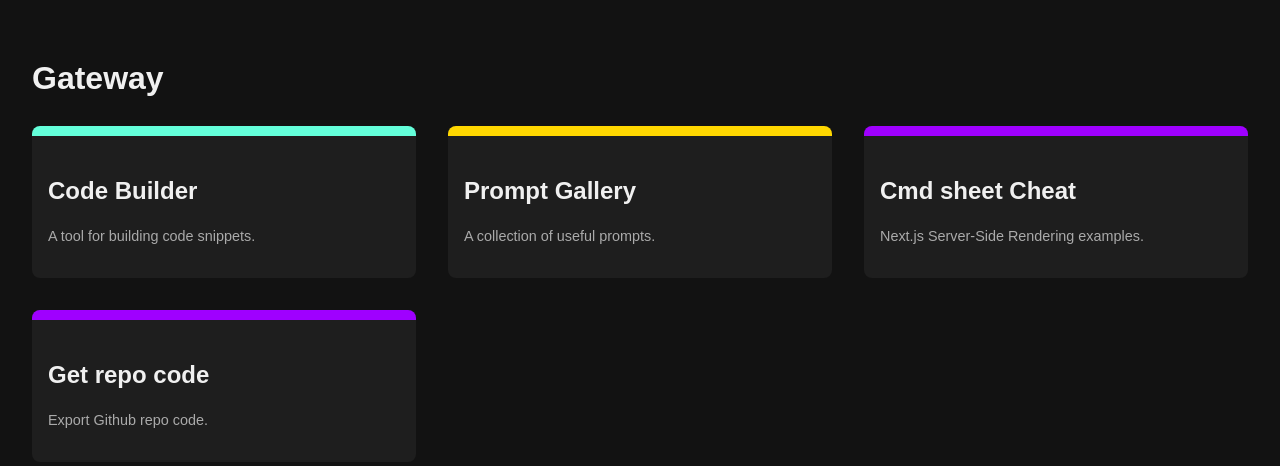
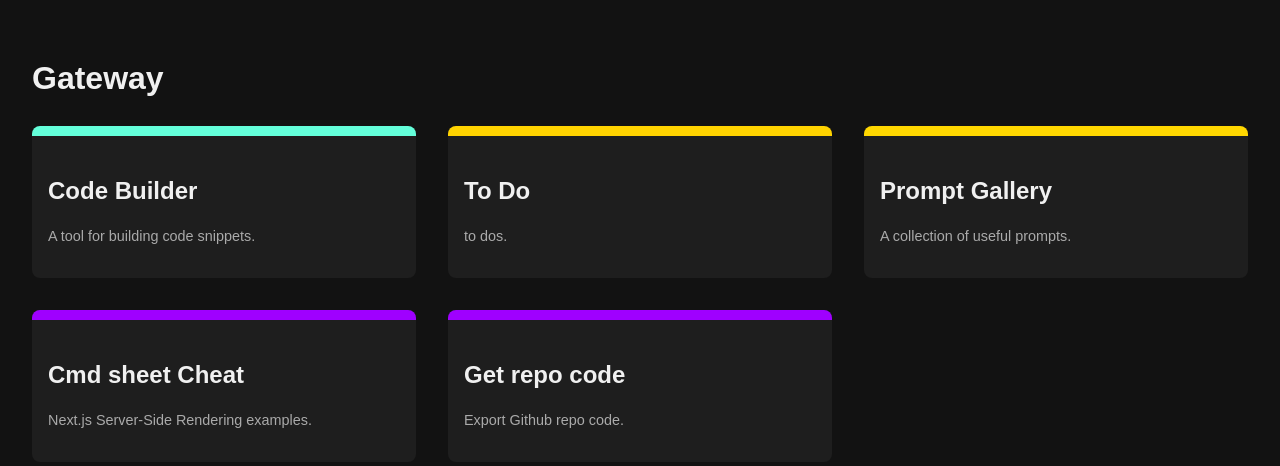
Before and after one commit to SouphianeJ/gateway, a Next.js app: page / in a window 1280 px wide. Shown: the top 466 px of the page. Built offline with nearby package versions, Linux system fonts and the light colour scheme.

Commit message:
Update page.tsx

```diff
--- a/app/page.tsx
+++ b/app/page.tsx
@@ -7,6 +7,13 @@ const projects = [
     url: 'https://code-builder-git-massrework-souphianejs-projects.vercel.app',
     description: 'A tool for building code snippets.',
     color: '#64FFDA',
+  },
+
+{
+    name: 'To Do ',
+    url: 'https://todozz-chi.vercel.app/',
+    description: 'to dos.',
+    color: '#FFD300',
   },
   {
     name: 'Prompt Gallery',
```
